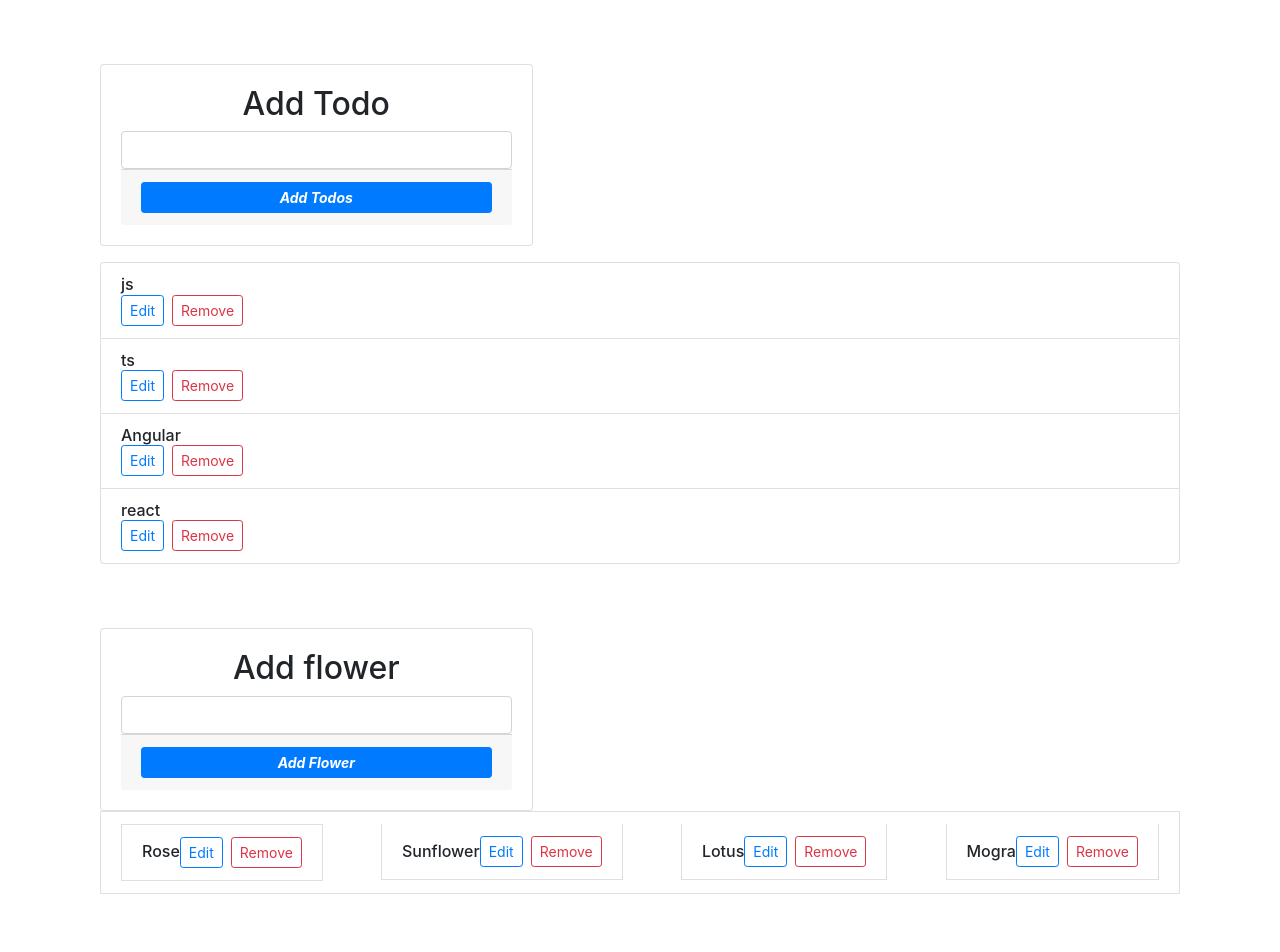
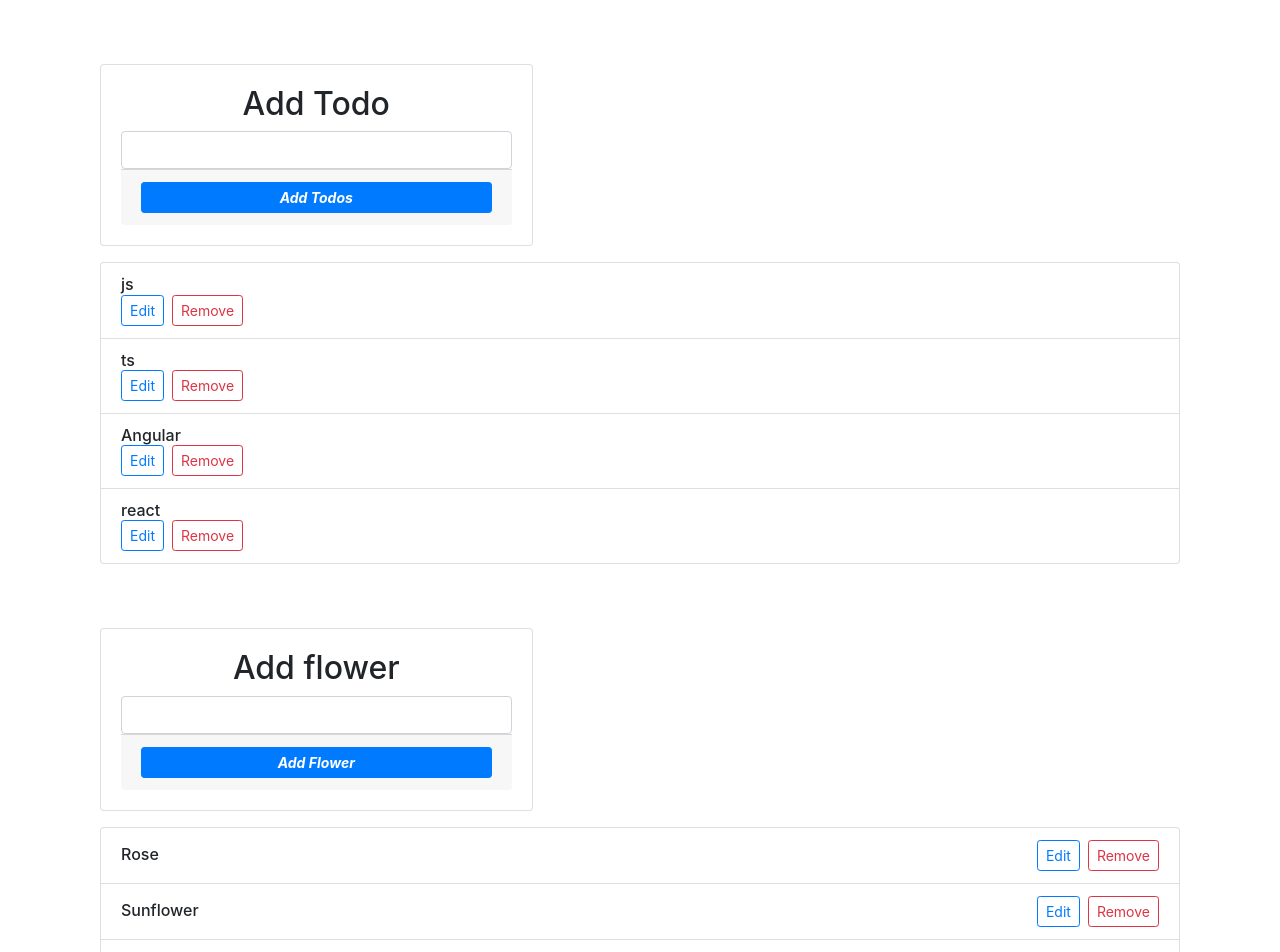
Before and after one commit to kiranainile/todo_crud1, an Angular app: page / in a window 1280 px wide. Shown: the top 952 px of the page. Before the commit the page ends 910 px from the top, so only its background shows below. Built offline with nearby package versions, Linux system fonts and the light colour scheme.

Commit message:
updated changes

```diff
--- a/src/app/todo/todo.component.html
+++ b/src/app/todo/todo.component.html
@@ -64,7 +64,7 @@
         </div>
     </div>
      <div class="col-12">
-            <ul class="list-group-item d-flex justify-content-between align-items-center flex-wrap" *ngIf="todoArr1.length > 0; else noTodos">
+            <ul class="list-group mt-3" *ngIf="todoArr.length > 0; else noTodos">
                 <li class="list-group-item d-flex justify-content-between align-items-center flex-wrap" *ngFor="let kiran of todoArr1">
                     <h6 class="mb-2 mb-md-0">{{kiran.todoItem}}</h6>
                     <div clas="d-flex gap-2 w-100 w-md-auto justify-content-start justify-content-md-end-mt-2 mt-md-0">
```
